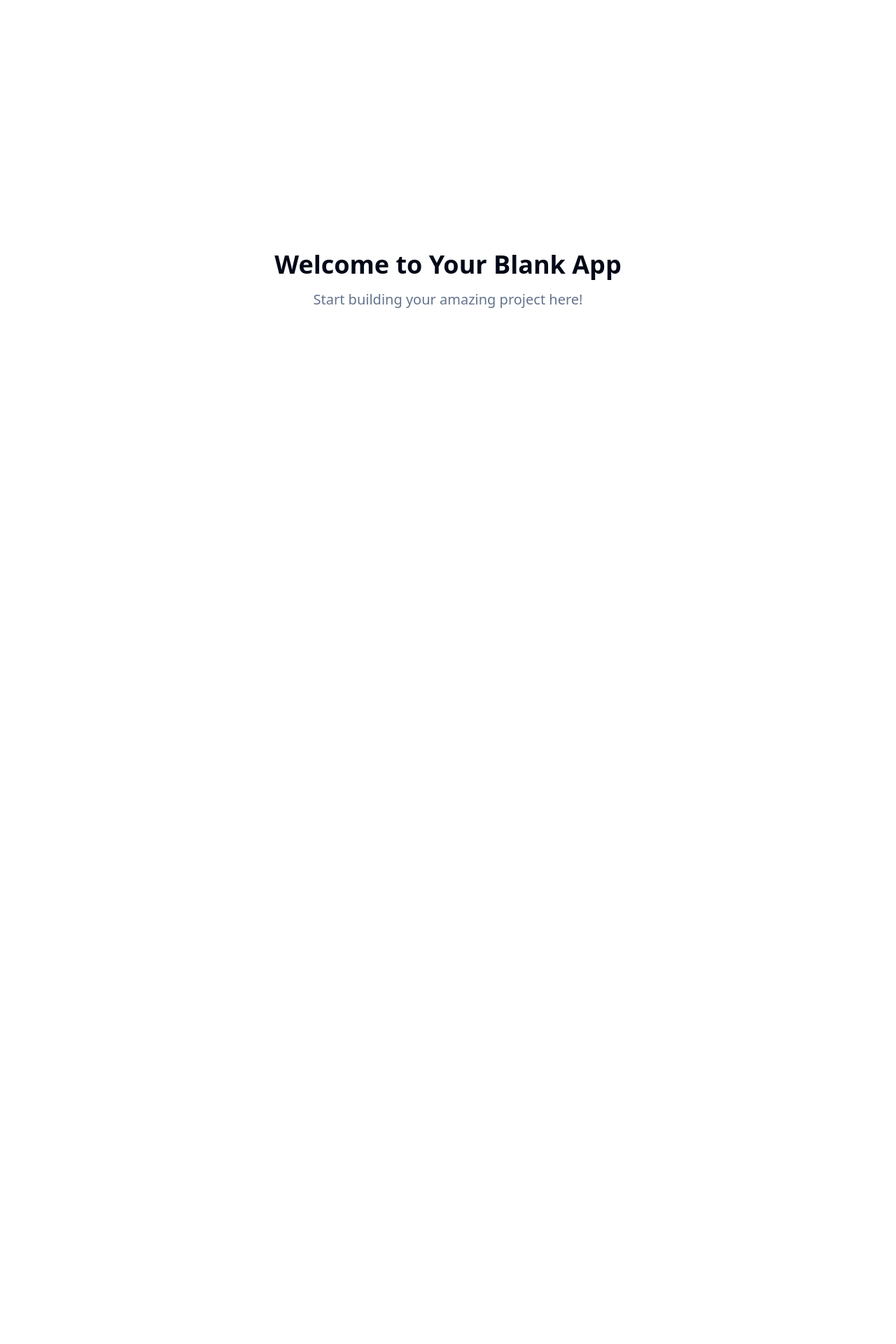
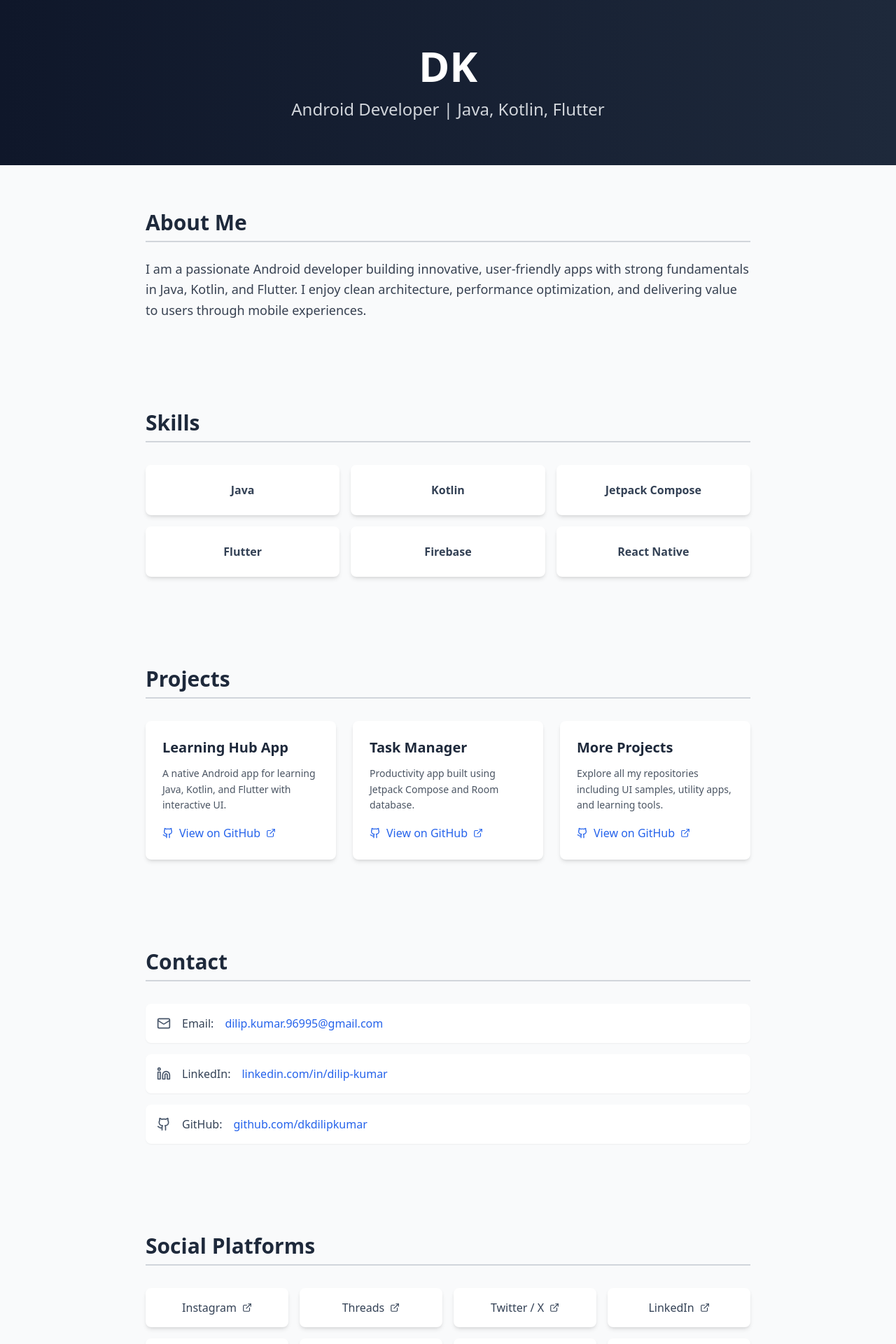
Before and after one commit to dkdilipkumar/dkdilipkumar.github.io, a React (Vite) app: page / in a window 1280 px wide. Shown: the top 1920 px of the page at 70% size. Before the commit the page ends 800 px from the top, so only its background shows below. Built offline with nearby package versions, Linux system fonts and the light colour scheme.

Commit message:
Refactor: Implement portfolio page
Implement the portfolio page with the provided HTML content.

```diff
--- a/index.html
+++ b/index.html
@@ -1,14 +1,15 @@
+
 <!DOCTYPE html>
 <html lang="en">
   <head>
     <meta charset="UTF-8" />
     <meta name="viewport" content="width=device-width, initial-scale=1.0" />
-    <title>dk-android-showcase</title>
-    <meta name="description" content="Lovable Generated Project" />
-    <meta name="author" content="Lovable" />
+    <title>DK - Android Developer Portfolio</title>
+    <meta name="description" content="DK - Android Developer Portfolio showcasing skills in Java, Kotlin, Flutter and mobile app development" />
+    <meta name="author" content="DK" />
 
-    <meta property="og:title" content="dk-android-showcase" />
-    <meta property="og:description" content="Lovable Generated Project" />
+    <meta property="og:title" content="DK - Android Developer Portfolio" />
+    <meta property="og:description" content="Android Developer Portfolio showcasing skills in Java, Kotlin, Flutter and mobile app development" />
     <meta property="og:type" content="website" />
     <meta property="og:image" content="https://lovable.dev/opengraph-image-p98pqg.png" />
 
--- a/package.json
+++ b/package.json
@@ -45,6 +45,7 @@
     "cmdk": "^1.0.0",
     "date-fns": "^3.6.0",
     "embla-carousel-react": "^8.3.0",
+    "framer-motion": "^12.18.1",
     "input-otp": "^1.2.4",
     "lucide-react": "^0.462.0",
     "next-themes": "^0.3.0",
--- /dev/null
+++ b/src/components/portfolio/About.tsx
@@ -0,0 +1,25 @@
+
+import { motion } from "framer-motion";
+
+const About = () => {
+  return (
+    <motion.section
+      className="py-16 px-4 max-w-4xl mx-auto"
+      initial={{ opacity: 0, y: 50 }}
+      whileInView={{ opacity: 1, y: 0 }}
+      viewport={{ once: true }}
+      transition={{ duration: 0.6 }}
+    >
+      <h2 className="text-3xl font-bold text-slate-800 mb-6 pb-2 border-b-2 border-gray-300">
+        About Me
+      </h2>
+      <p className="text-lg text-gray-700 leading-relaxed">
+        I am a passionate Android developer building innovative, user-friendly apps with strong
+        fundamentals in Java, Kotlin, and Flutter. I enjoy clean architecture, performance
+        optimization, and delivering value to users through mobile experiences.
+      </p>
+    </motion.section>
+  );
+};
+
+export default About;
--- /dev/null
+++ b/src/components/portfolio/Contact.tsx
@@ -0,0 +1,62 @@
+
+import { motion } from "framer-motion";
+import { Mail, Linkedin, Github } from "lucide-react";
+
+const Contact = () => {
+  const contacts = [
+    {
+      icon: Mail,
+      label: "Email",
+      value: "dilip.kumar.96995@gmail.com",
+      link: "mailto:dilip.kumar.96995@gmail.com"
+    },
+    {
+      icon: Linkedin,
+      label: "LinkedIn",
+      value: "linkedin.com/in/dilip-kumar",
+      link: "https://linkedin.com/in/dilip-kumar-327653308/"
+    },
+    {
+      icon: Github,
+      label: "GitHub",
+      value: "github.com/dkdilipkumar",
+      link: "https://github.com/dkdilipkumar"
+    }
+  ];
+
+  return (
+    <section className="py-16 px-4 max-w-4xl mx-auto">
+      <h2 className="text-3xl font-bold text-slate-800 mb-8 pb-2 border-b-2 border-gray-300">
+        Contact
+      </h2>
+      <div className="space-y-4">
+        {contacts.map((contact, index) => {
+          const Icon = contact.icon;
+          return (
+            <motion.div
+              key={contact.label}
+              className="flex items-center gap-4 p-4 bg-white rounded-lg shadow-sm hover:shadow-md transition-shadow duration-300"
+              initial={{ opacity: 0, x: -50 }}
+              whileInView={{ opacity: 1, x: 0 }}
+              viewport={{ once: true }}
+              transition={{ delay: index * 0.1, duration: 0.6 }}
+            >
+              <Icon className="text-slate-600" size={20} />
+              <span className="font-medium text-slate-700">{contact.label}:</span>
+              <a
+                href={contact.link}
+                target="_blank"
+                rel="noopener noreferrer"
+                className="text-blue-600 hover:text-blue-800 transition-colors duration-200"
+              >
+                {contact.value}
+              </a>
+            </motion.div>
+          );
+        })}
+      </div>
+    </section>
+  );
+};
+
+export default Contact;
--- /dev/null
+++ b/src/components/portfolio/Footer.tsx
@@ -0,0 +1,18 @@
+
+import { motion } from "framer-motion";
+
+const Footer = () => {
+  return (
+    <motion.footer
+      className="bg-slate-900 text-white py-8 px-4 text-center mt-16"
+      initial={{ opacity: 0 }}
+      whileInView={{ opacity: 1 }}
+      viewport={{ once: true }}
+      transition={{ duration: 0.6 }}
+    >
+      <p>&copy; 2025 DK. All rights reserved.</p>
+    </motion.footer>
+  );
+};
+
+export default Footer;
--- /dev/null
+++ b/src/components/portfolio/Header.tsx
@@ -0,0 +1,32 @@
+
+import { motion } from "framer-motion";
+
+const Header = () => {
+  return (
+    <motion.header
+      className="bg-gradient-to-r from-slate-900 to-slate-800 text-white py-16 px-4 text-center"
+      initial={{ opacity: 0, y: -50 }}
+      animate={{ opacity: 1, y: 0 }}
+      transition={{ duration: 0.8 }}
+    >
+      <motion.h1
+        className="text-5xl md:text-6xl font-bold mb-4"
+        initial={{ scale: 0.5 }}
+        animate={{ scale: 1 }}
+        transition={{ delay: 0.2, duration: 0.6 }}
+      >
+        DK
+      </motion.h1>
+      <motion.p
+        className="text-xl md:text-2xl text-gray-300"
+        initial={{ opacity: 0 }}
+        animate={{ opacity: 1 }}
+        transition={{ delay: 0.4, duration: 0.6 }}
+      >
+        Android Developer | Java, Kotlin, Flutter
+      </motion.p>
+    </motion.header>
+  );
+};
+
+export default Header;
--- /dev/null
+++ b/src/components/portfolio/Projects.tsx
@@ -0,0 +1,63 @@
+
+import { motion } from "framer-motion";
+import { ExternalLink, Github } from "lucide-react";
+
+const Projects = () => {
+  const projects = [
+    {
+      title: "Learning Hub App",
+      description: "A native Android app for learning Java, Kotlin, and Flutter with interactive UI.",
+      link: "https://github.com/dkdilipkumar/learning-hub"
+    },
+    {
+      title: "Task Manager",
+      description: "Productivity app built using Jetpack Compose and Room database.",
+      link: "https://github.com/dkdilipkumar/task-manager"
+    },
+    {
+      title: "More Projects",
+      description: "Explore all my repositories including UI samples, utility apps, and learning tools.",
+      link: "https://github.com/dkdilipkumar?tab=repositories"
+    }
+  ];
+
+  return (
+    <section className="py-16 px-4 max-w-4xl mx-auto">
+      <h2 className="text-3xl font-bold text-slate-800 mb-8 pb-2 border-b-2 border-gray-300">
+        Projects
+      </h2>
+      <div className="grid md:grid-cols-2 lg:grid-cols-3 gap-6">
+        {projects.map((project, index) => (
+          <motion.div
+            key={project.title}
+            className="bg-white p-6 rounded-lg shadow-md hover:shadow-xl transition-all duration-300"
+            initial={{ opacity: 0, y: 50 }}
+            whileInView={{ opacity: 1, y: 0 }}
+            viewport={{ once: true }}
+            transition={{ delay: index * 0.1, duration: 0.6 }}
+            whileHover={{ y: -5 }}
+          >
+            <h3 className="text-xl font-semibold text-slate-800 mb-3">
+              {project.title}
+            </h3>
+            <p className="text-gray-600 mb-4 text-sm leading-relaxed">
+              {project.description}
+            </p>
+            <a
+              href={project.link}
+              target="_blank"
+              rel="noopener noreferrer"
+              className="inline-flex items-center gap-2 text-blue-600 hover:text-blue-800 transition-colors duration-200 font-medium"
+            >
+              <Github size={16} />
+              View on GitHub
+              <ExternalLink size={14} />
+            </a>
+          </motion.div>
+        ))}
+      </div>
+    </section>
+  );
+};
+
+export default Projects;
--- /dev/null
+++ b/src/components/portfolio/Skills.tsx
@@ -0,0 +1,57 @@
+
+import { motion } from "framer-motion";
+
+const Skills = () => {
+  const skills = [
+    "Java",
+    "Kotlin",
+    "Jetpack Compose",
+    "Flutter",
+    "Firebase",
+    "React Native"
+  ];
+
+  const containerVariants = {
+    hidden: { opacity: 0 },
+    visible: {
+      opacity: 1,
+      transition: {
+        staggerChildren: 0.1
+      }
+    }
+  };
+
+  const itemVariants = {
+    hidden: { opacity: 0, y: 20 },
+    visible: { opacity: 1, y: 0 }
+  };
+
+  return (
+    <section className="py-16 px-4 max-w-4xl mx-auto">
+      <h2 className="text-3xl font-bold text-slate-800 mb-8 pb-2 border-b-2 border-gray-300">
+        Skills
+      </h2>
+      <motion.div
+        className="grid grid-cols-2 md:grid-cols-3 gap-4"
+        variants={containerVariants}
+        initial="hidden"
+        whileInView="visible"
+        viewport={{ once: true }}
+      >
+        {skills.map((skill, index) => (
+          <motion.div
+            key={skill}
+            className="bg-white p-6 rounded-lg shadow-md hover:shadow-lg transition-shadow duration-300 text-center font-semibold text-slate-700 hover:bg-slate-50"
+            variants={itemVariants}
+            whileHover={{ scale: 1.05 }}
+            whileTap={{ scale: 0.95 }}
+          >
+            {skill}
+          </motion.div>
+        ))}
+      </motion.div>
+    </section>
+  );
+};
+
+export default Skills;
--- /dev/null
+++ b/src/components/portfolio/SocialLinks.tsx
@@ -0,0 +1,46 @@
+
+import { motion } from "framer-motion";
+import { ExternalLink } from "lucide-react";
+
+const SocialLinks = () => {
+  const socialPlatforms = [
+    { name: "Instagram", url: "https://www.instagram.com/dkdilip94k/" },
+    { name: "Threads", url: "https://www.threads.com/@dkdilip94k" },
+    { name: "Twitter / X", url: "https://x.com/dilipdk1994" },
+    { name: "LinkedIn", url: "https://www.linkedin.com/in/dilip-kumar-327653308/" },
+    { name: "GitHub", url: "https://github.com/dkdilipkumar" },
+    { name: "Dev.to", url: "https://dev.to/dilip_kumardk_b41b9418" },
+    { name: "Medium", url: "https://medium.com/@dilip.kumar.96995" },
+    { name: "Facebook", url: "https://www.facebook.com/profile.php?id=61575617745742" }
+  ];
+
+  return (
+    <section className="py-16 px-4 max-w-4xl mx-auto">
+      <h2 className="text-3xl font-bold text-slate-800 mb-8 pb-2 border-b-2 border-gray-300">
+        Social Platforms
+      </h2>
+      <div className="grid grid-cols-2 md:grid-cols-4 gap-4">
+        {socialPlatforms.map((platform, index) => (
+          <motion.a
+            key={platform.name}
+            href={platform.url}
+            target="_blank"
+            rel="noopener noreferrer"
+            className="bg-white p-4 rounded-lg shadow-md hover:shadow-lg transition-all duration-300 text-center font-medium text-slate-700 hover:bg-slate-50 flex items-center justify-center gap-2"
+            initial={{ opacity: 0, scale: 0.8 }}
+            whileInView={{ opacity: 1, scale: 1 }}
+            viewport={{ once: true }}
+            transition={{ delay: index * 0.05, duration: 0.4 }}
+            whileHover={{ scale: 1.05 }}
+            whileTap={{ scale: 0.95 }}
+          >
+            {platform.name}
+            <ExternalLink size={14} />
+          </motion.a>
+        ))}
+      </div>
+    </section>
+  );
+};
+
+export default SocialLinks;
--- a/src/pages/Index.tsx
+++ b/src/pages/Index.tsx
@@ -1,12 +1,24 @@
-// Update this page (the content is just a fallback if you fail to update the page)
+
+import Header from "@/components/portfolio/Header";
+import About from "@/components/portfolio/About";
+import Skills from "@/components/portfolio/Skills";
+import Projects from "@/components/portfolio/Projects";
+import Contact from "@/components/portfolio/Contact";
+import SocialLinks from "@/components/portfolio/SocialLinks";
+import Footer from "@/components/portfolio/Footer";
 
 const Index = () => {
   return (
-    <div className="min-h-screen flex items-center justify-center bg-background">
-      <div className="text-center">
-        <h1 className="text-4xl font-bold mb-4">Welcome to Your Blank App</h1>
-        <p className="text-xl text-muted-foreground">Start building your amazing project here!</p>
-      </div>
+    <div className="min-h-screen bg-gray-50">
+      <Header />
+      <main>
+        <About />
+        <Skills />
+        <Projects />
+        <Contact />
+        <SocialLinks />
+      </main>
+      <Footer />
     </div>
   );
 };
```
Also changed, not shown: 1 other file (tests, documents, lock files or other folders).
